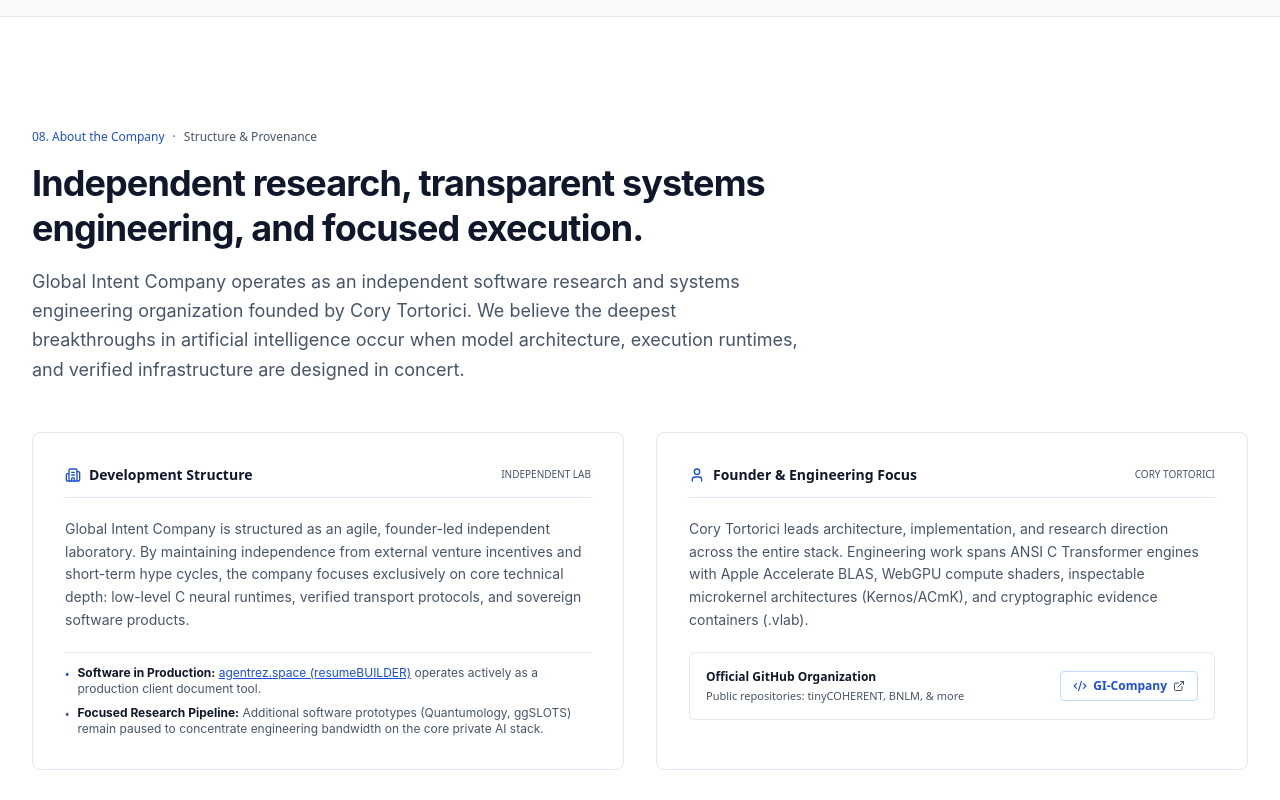
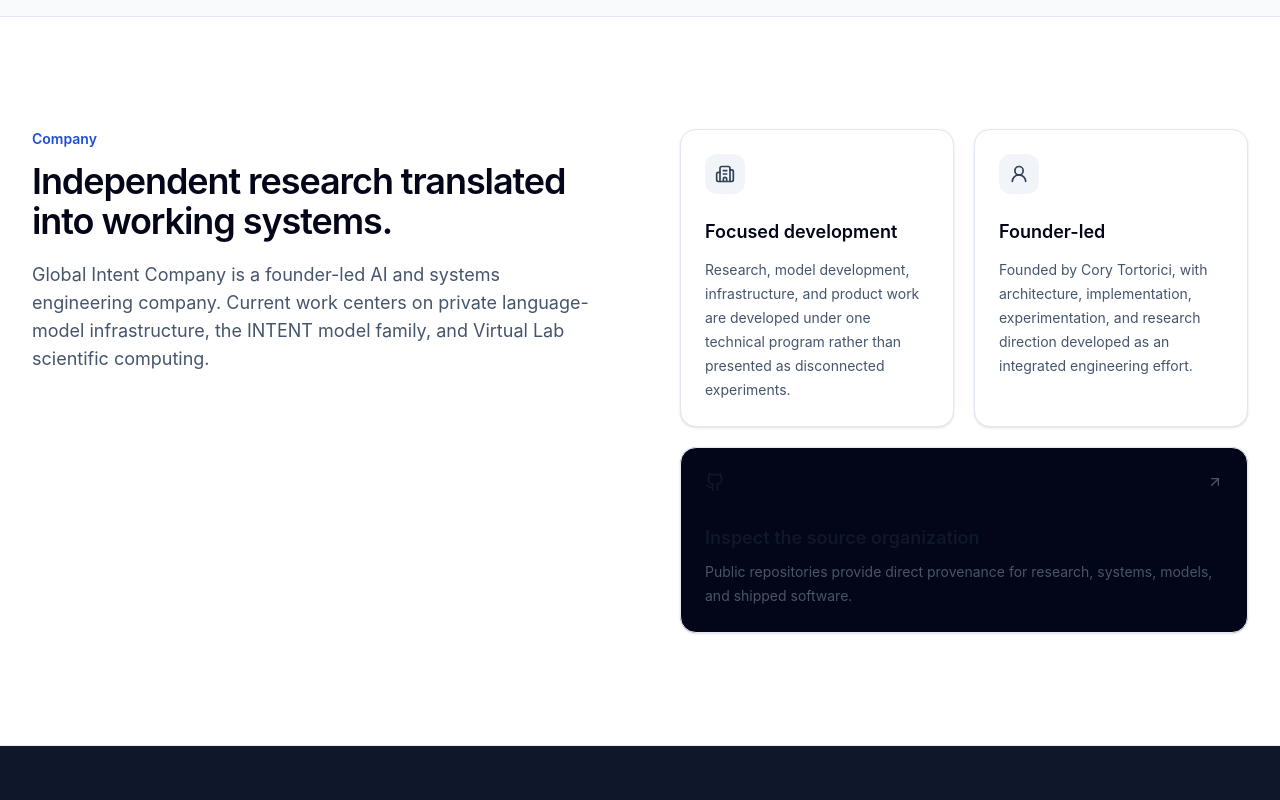
Before and after one commit to GI-Company/GiC, a Next.js app: page / in a window 1280 px wide. Shown: the part 9020-9820 px from the top of the page. Built offline with nearby package versions, Linux system fonts and the light colour scheme.

Commit message:
Refine enterprise content architecture

```diff
--- a/components/landing/CompanyFounderSection.tsx
+++ b/components/landing/CompanyFounderSection.tsx
@@ -1,87 +1,36 @@
 'use client';
 
-import React from 'react';
-import { Code2, User, Building2, ExternalLink, ShieldCheck, Terminal, BookOpen } from 'lucide-react';
+import { ArrowUpRight, Building2, Github, UserRound } from 'lucide-react';
 
 export default function CompanyFounderSection() {
   return (
-    <section id="company" className="py-20 sm:py-28 bg-[#07090e] border-b border-[#161d2b]">
-      <div className="max-w-7xl mx-auto px-4 sm:px-6 lg:px-8">
-        <div className="max-w-3xl space-y-4">
-          <div className="flex items-center gap-2 text-xs font-mono text-emerald-400">
-            <span>08. About the Company</span>
-            <span aria-hidden="true" className="text-slate-600">·</span>
-            <span className="text-slate-400">Structure &amp; Provenance</span>
+    <section id="company" className="border-b border-slate-200 bg-slate-50 py-20 sm:py-28">
+      <div className="mx-auto max-w-7xl px-4 sm:px-6 lg:px-8">
+        <div className="grid gap-12 lg:grid-cols-2 lg:gap-20">
+          <div>
+            <p className="text-sm font-semibold text-blue-700">Company</p>
+            <h2 className="mt-3 text-3xl font-semibold tracking-[-0.03em] text-slate-950 sm:text-4xl">Independent research translated into working systems.</h2>
+            <p className="mt-5 text-base leading-7 text-slate-600 sm:text-lg">
+              Global Intent Company is a founder-led AI and systems engineering company. Current work centers on private language-model infrastructure, the INTENT model family, and Virtual Lab scientific computing.
+            </p>
           </div>
 
-          <h2 className="text-3xl sm:text-4xl font-sans font-bold tracking-tight text-white text-balance leading-tight">
-            Independent research, transparent systems engineering, and focused execution.
-          </h2>
-
-          <p className="text-base sm:text-lg text-slate-300 font-sans leading-relaxed">
-            Global Intent Company operates as an independent software research and systems engineering organization founded by Cory Tortorici. We believe the deepest breakthroughs in artificial intelligence occur when model architecture, execution runtimes, and verified infrastructure are designed in concert.
-          </p>
-        </div>
-
-        {/* 2-Column Organization Structure Breakdown */}
-        <div className="mt-12 grid grid-cols-1 md:grid-cols-2 gap-8 font-mono text-xs">
-          {/* Column 1: Organization Model */}
-          <div className="p-6 sm:p-8 rounded-lg bg-[#0b0e16] border border-[#1b2333] space-y-5">
-            <div className="flex items-center justify-between pb-3 border-b border-[#182130]">
-              <div className="flex items-center gap-2 text-white font-bold text-sm">
-                <Building2 className="w-4 h-4 text-emerald-400" />
-                <span>Development Structure</span>
-              </div>
-              <span className="text-slate-500 text-[10px]">INDEPENDENT LAB</span>
-            </div>
-
-            <p className="text-slate-300 font-sans text-sm leading-relaxed">
-              Global Intent Company is structured as an agile, founder-led independent laboratory. By maintaining independence from external venture incentives and short-term hype cycles, the company focuses exclusively on core technical depth: low-level C neural runtimes, verified transport protocols, and sovereign software products.
-            </p>
-
-            <div className="space-y-2 pt-3 border-t border-[#182130] text-slate-300 font-sans">
-              <div className="flex items-start gap-2">
-                <span className="text-emerald-400 font-mono text-xs mt-0.5">•</span>
-                <span><strong className="text-slate-200">Software in Production:</strong> <a href="https://agentrez.space" target="_blank" rel="noopener noreferrer" className="text-emerald-400 underline hover:text-emerald-300">agentrez.space (resumeBUILDER)</a> operates actively as a production client document tool.</span>
-              </div>
-              <div className="flex items-start gap-2">
-                <span className="text-slate-500 font-mono text-xs mt-0.5">•</span>
-                <span><strong className="text-slate-200">Focused Research Pipeline:</strong> Additional software prototypes (Quantumology, ggSLOTS) remain paused to concentrate engineering bandwidth on the core private AI stack.</span>
-              </div>
-            </div>
-          </div>
-
-          {/* Column 2: Founder & Technical Standards */}
-          <div className="p-6 sm:p-8 rounded-lg bg-[#0b0e16] border border-[#1b2333] space-y-5">
-            <div className="flex items-center justify-between pb-3 border-b border-[#182130]">
-              <div className="flex items-center gap-2 text-white font-bold text-sm">
-                <User className="w-4 h-4 text-cyan-400" />
-                <span>Founder &amp; Engineering Focus</span>
-              </div>
-              <span className="text-slate-500 text-[10px]">CORY TORTORICI</span>
-            </div>
-
-            <p className="text-slate-300 font-sans text-sm leading-relaxed">
-              Cory Tortorici leads architecture, implementation, and research direction across the entire stack. Engineering work spans ANSI C Transformer engines with Apple Accelerate BLAS, WebGPU compute shaders, inspectable microkernel architectures (Kernos/ACmK), and cryptographic evidence containers (.vlab).
-            </p>
-
-            {/* Official GitHub Org Badge & Link */}
-            <div className="p-4 rounded-md bg-[#07090e] border border-[#161e2b] flex items-center justify-between gap-4">
-              <div className="space-y-1">
-                <span className="text-white font-bold block text-xs">Official GitHub Organization</span>
-                <span className="text-slate-400 text-[11px] block">Public repositories: tinyCOHERENT, BNLM, &amp; more</span>
-              </div>
-              <a
-                href="https://github.com/GI-Company"
-                target="_blank"
-                rel="noopener noreferrer"
-                className="px-3 py-1.5 rounded bg-[#101520] hover:bg-[#182030] text-emerald-400 border border-[#212c3f] hover:border-emerald-500/80 transition-colors flex items-center gap-1.5 font-semibold shrink-0"
-              >
-                <Code2 className="w-3.5 h-3.5" />
-                <span>GI-Company</span>
-                <ExternalLink className="w-3 h-3 text-slate-400" />
-              </a>
-            </div>
+          <div className="grid gap-5 sm:grid-cols-2">
+            <article className="rounded-2xl border border-slate-200 bg-white p-6 shadow-sm">
+              <span className="flex h-10 w-10 items-center justify-center rounded-xl bg-slate-100 text-slate-700"><Building2 className="h-5 w-5" /></span>
+              <h3 className="mt-6 text-lg font-semibold text-slate-950">Focused development</h3>
+              <p className="mt-3 text-sm leading-6 text-slate-600">Research, model development, infrastructure, and product work are developed under one technical program rather than presented as disconnected experiments.</p>
+            </article>
+            <article className="rounded-2xl border border-slate-200 bg-white p-6 shadow-sm">
+              <span className="flex h-10 w-10 items-center justify-center rounded-xl bg-slate-100 text-slate-700"><UserRound className="h-5 w-5" /></span>
+              <h3 className="mt-6 text-lg font-semibold text-slate-950">Founder-led</h3>
+              <p className="mt-3 text-sm leading-6 text-slate-600">Founded by Cory Tortorici, with architecture, implementation, experimentation, and research direction developed as an integrated engineering effort.</p>
+            </article>
+            <a href="https://github.com/GI-Company" target="_blank" rel="noopener noreferrer" className="group rounded-2xl border border-slate-200 bg-slate-950 p-6 text-white shadow-sm sm:col-span-2">
+              <div className="flex items-center justify-between"><Github className="h-5 w-5" /><ArrowUpRight className="h-4 w-4 text-slate-400 transition group-hover:translate-x-0.5 group-hover:-translate-y-0.5" /></div>
+              <h3 className="mt-8 text-lg font-semibold">Inspect the source organization</h3>
+              <p className="mt-2 text-sm leading-6 text-slate-300">Public repositories provide direct provenance for research, systems, models, and shipped software.</p>
+            </a>
           </div>
         </div>
       </div>
```
